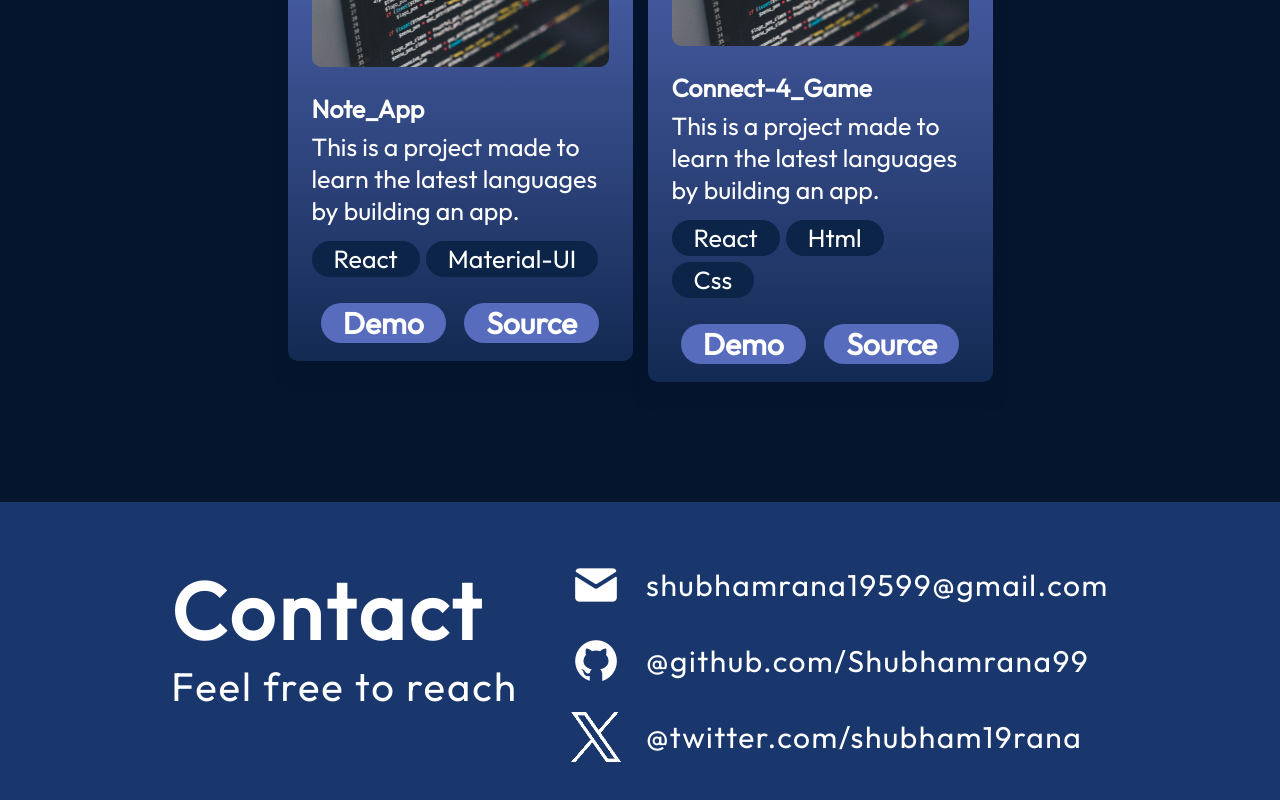
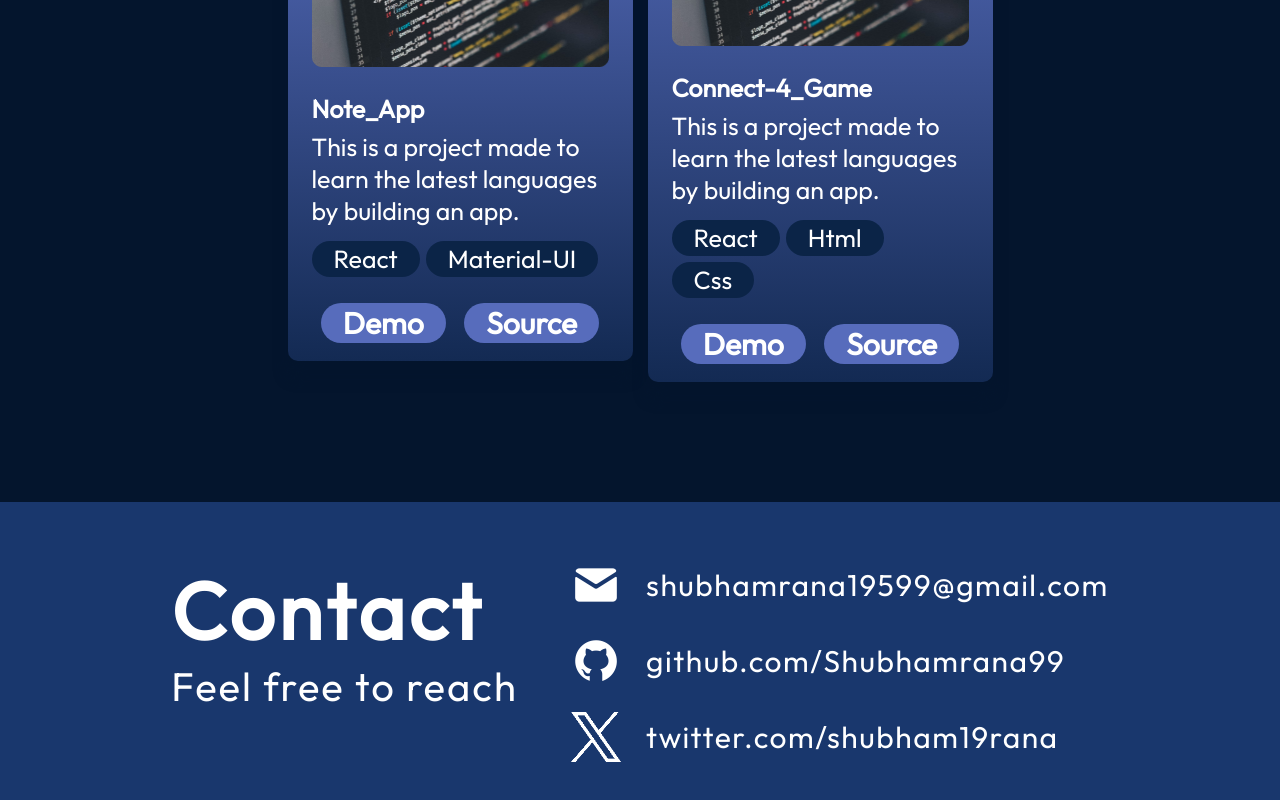
Before and after one commit to Shubhamrana99/shubham_portfolio, a React (Vite) app: page / in a window 1280 px wide. Shown: the part 2844-3644 px from the top of the page. Built offline with nearby package versions, Linux system fonts and the light colour scheme.

Commit message:
fix : contact details

```diff
--- a/src/components/Contact/Contact.jsx
+++ b/src/components/Contact/Contact.jsx
@@ -21,13 +21,13 @@ const Contact = () => {
         <li className={styles.link}>
           <img src={githubImg} alt="github" />
           <a href="https://github.com/Shubhamrana99/">
-            @github.com/Shubhamrana99
+            github.com/Shubhamrana99
           </a>
         </li>
         <li className={styles.link}>
           <img src={twitterImg} alt="twitter" />
           <a href="https://twitter.com/shubham19rana">
-            @twitter.com/shubham19rana
+            twitter.com/shubham19rana
           </a>
         </li>
       </ul>
```
